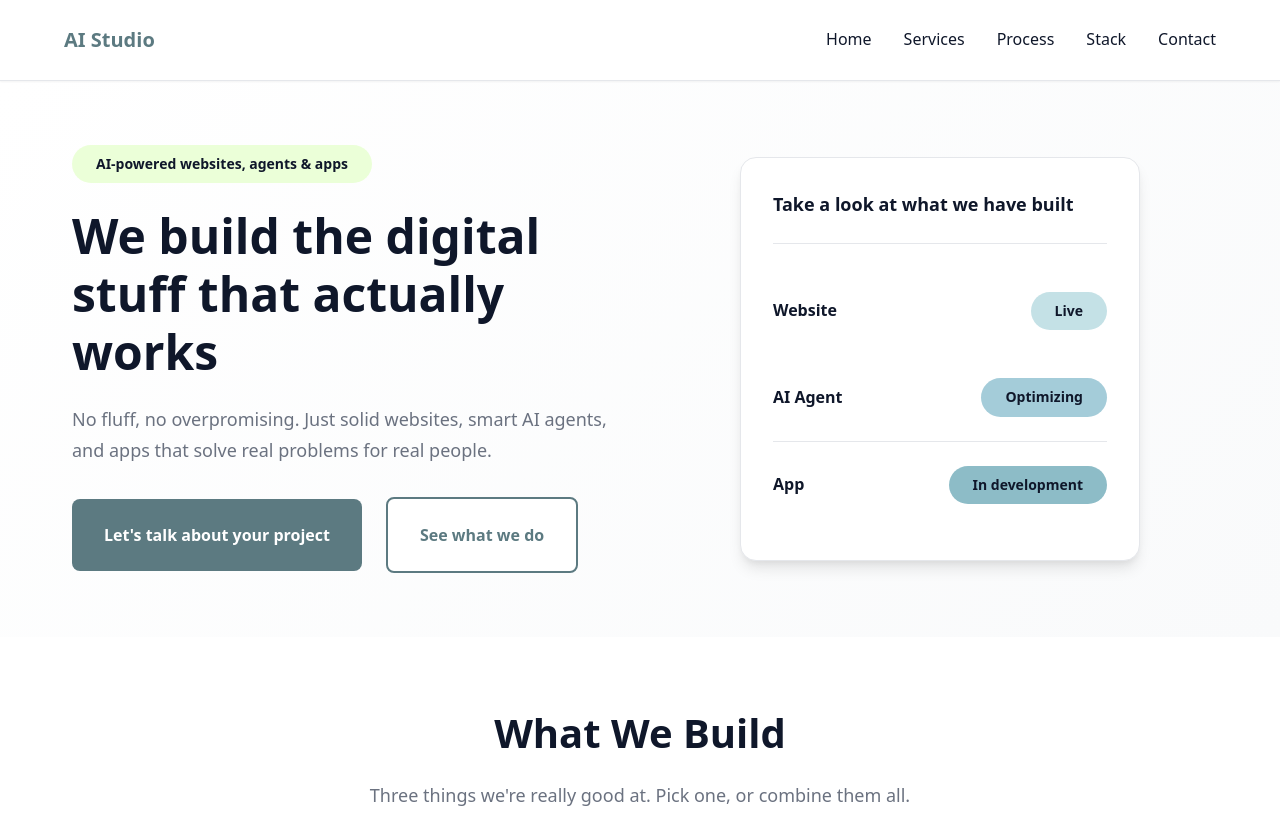
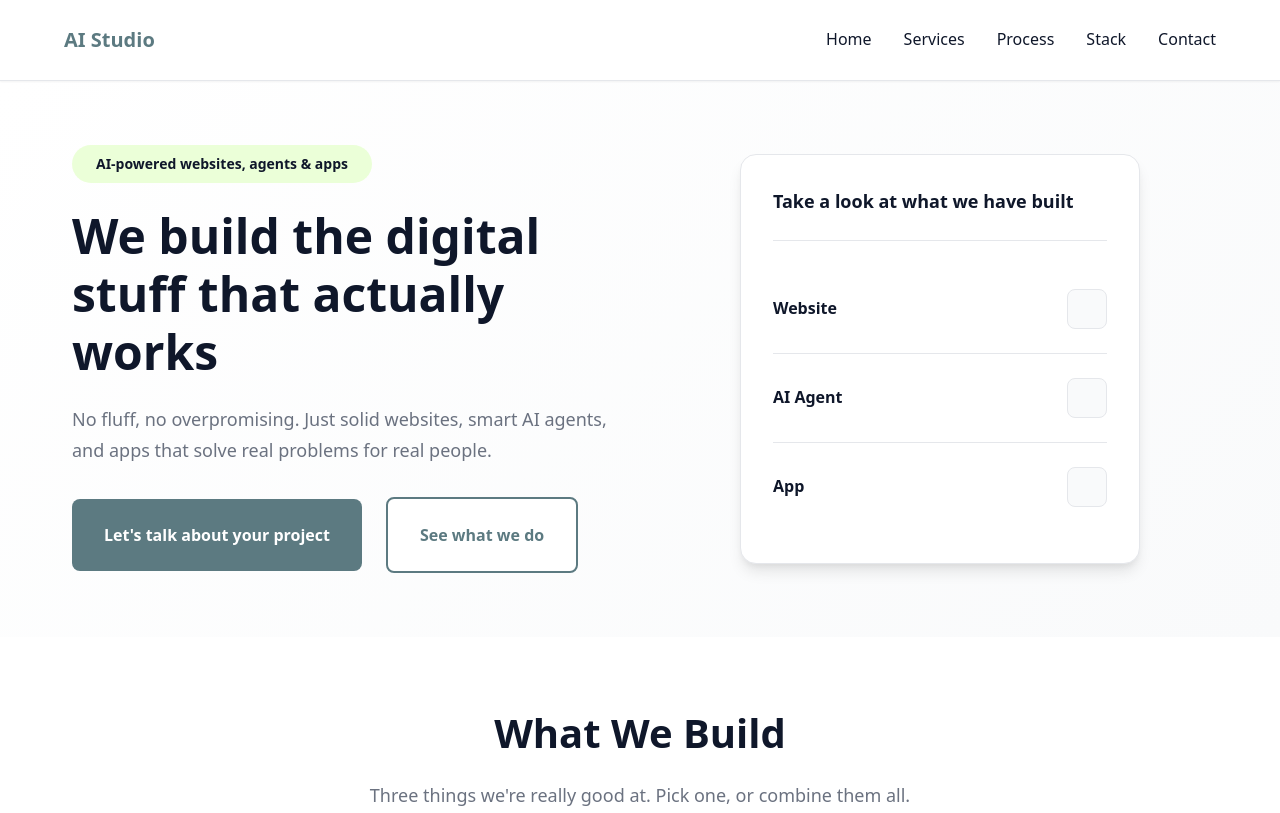
Before and after one commit to enfirmamail/website, a website built with Vite: page index.html in a window 1280 px wide. Shown: the top 813 px of the page. Built offline with nearby package versions, Linux system fonts and the light colour scheme.

Commit message:
Describe what you changed

```diff
--- a/index.html
+++ b/index.html
@@ -45,17 +45,23 @@
             <div class="hero__dashboard">
               <div class="dashboard-card">
                 <h3 class="dashboard-card__title">Take a look at what we have built</h3>
-                <a href="https://dmify.net" target="_blank" rel="noopener noreferrer" class="dashboard-card__row dashboard-card__row--link">
+                <div class="dashboard-card__row">
                   <div class="dashboard-card__label">Website</div>
-                  <span class="status-badge status-badge--live">Live</span>
-                </a>
+                  <a href="https://dmify.net" target="_blank" rel="noopener noreferrer" class="dashboard-card__logo">
+                    <!-- Logo placeholder - add logo image here -->
+                  </a>
+                </div>
                 <div class="dashboard-card__row">
                   <div class="dashboard-card__label">AI Agent</div>
-                  <span class="status-badge status-badge--optimizing">Optimizing</span>
+                  <a href="#" class="dashboard-card__logo">
+                    <!-- Logo placeholder - add logo image here -->
+                  </a>
                 </div>
                 <div class="dashboard-card__row">
                   <div class="dashboard-card__label">App</div>
-                  <span class="status-badge status-badge--development">In development</span>
+                  <a href="#" class="dashboard-card__logo">
+                    <!-- Logo placeholder - add logo image here -->
+                  </a>
                 </div>
               </div>
             </div>
--- a/src/styles.css
+++ b/src/styles.css
@@ -380,30 +380,40 @@ body {
   border-bottom: none;
 }
 
-.dashboard-card__row--link {
-  text-decoration: none;
-  color: inherit;
-  cursor: pointer;
-  transition: all var(--transition-base);
-  border-radius: var(--radius-sm);
-  margin: 0 calc(-1 * var(--spacing-sm));
-  padding-left: var(--spacing-sm);
-  padding-right: var(--spacing-sm);
+.dashboard-card__label {
+  font-weight: 600;
+  color: var(--color-text-main);
 }
 
-.dashboard-card__row--link:hover {
+.dashboard-card__logo {
+  display: flex;
+  align-items: center;
+  justify-content: center;
+  width: 40px;
+  height: 40px;
+  border-radius: var(--radius-md);
   background-color: var(--color-bg);
-  transform: translateX(4px);
+  border: 1px solid var(--color-border);
+  text-decoration: none;
+  transition: all var(--transition-base);
+  cursor: pointer;
 }
 
-.dashboard-card__row--link:focus {
+.dashboard-card__logo:hover {
+  border-color: var(--color-brand-soft);
+  background-color: var(--color-brand-soft-3);
+}
+
+.dashboard-card__logo:focus {
   outline: 2px solid var(--color-primary-strong);
   outline-offset: 2px;
 }
 
-.dashboard-card__label {
-  font-weight: 600;
-  color: var(--color-text-main);
+.dashboard-card__logo img {
+  width: 100%;
+  height: 100%;
+  object-fit: contain;
+  padding: var(--spacing-xs);
 }
 
 .status-badge {
```
